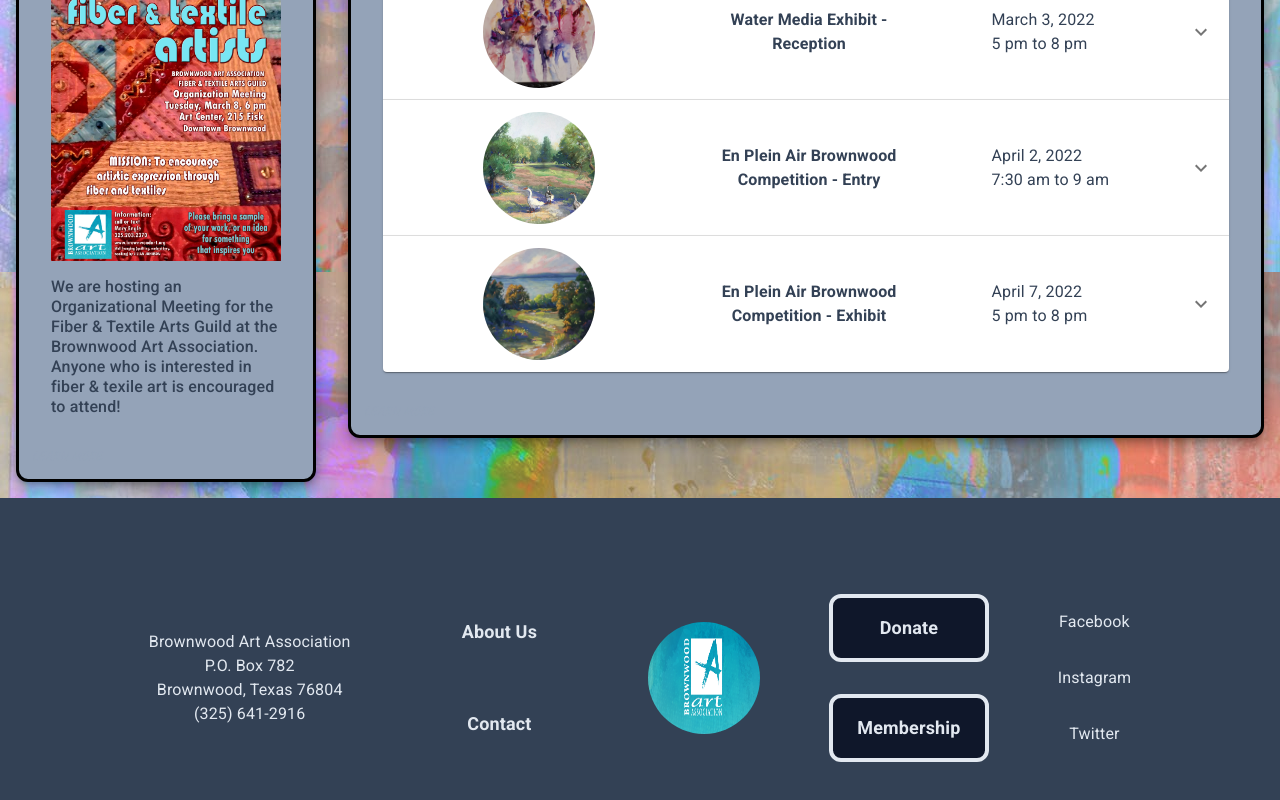
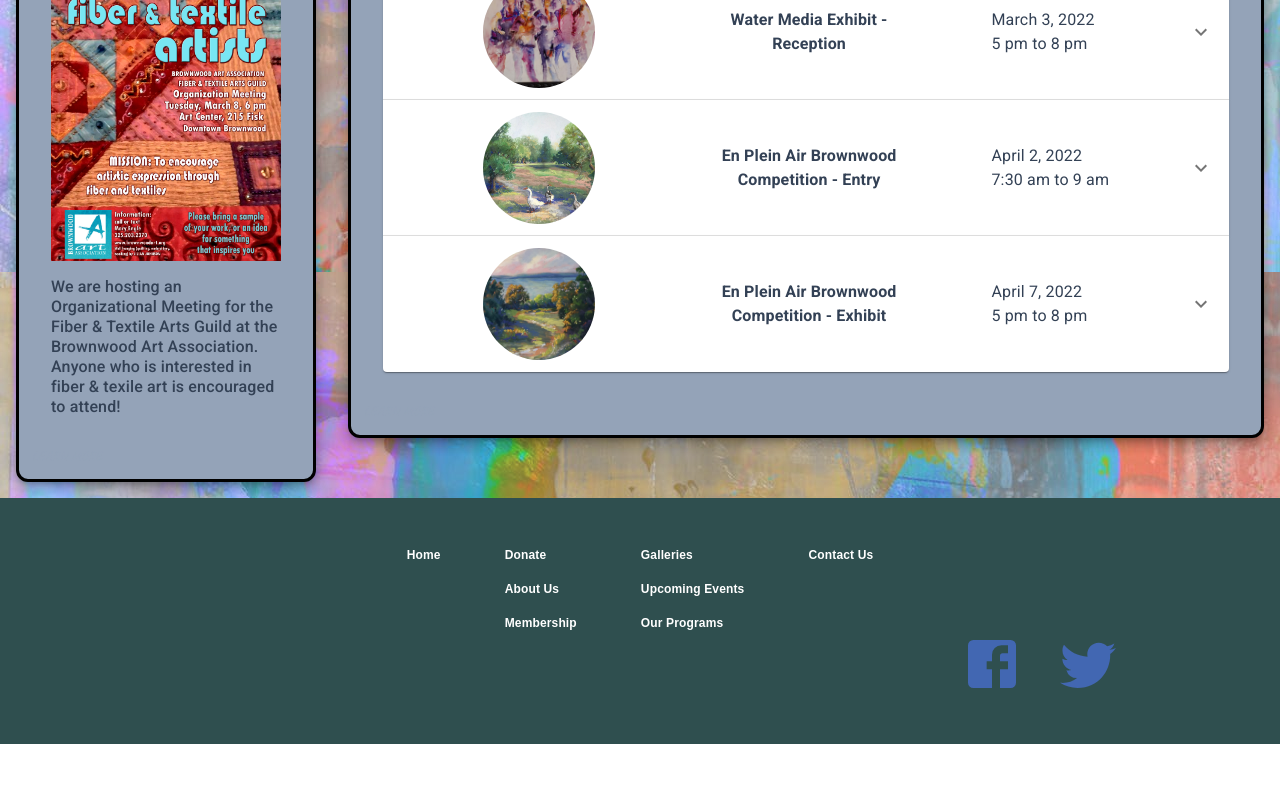
Before and after one commit to Jonathan-Day-Dev/bwd-art, a React (Create React App) app: page /event in a window 1280 px wide. Shown: the part 1028-1828 px from the top of the page. After the commit the page ends 1772 px from the top, so only its background shows below. Built offline with nearby package versions, Linux system fonts and the light colour scheme.

Commit message:
work on footer

```diff
--- a/src/App.js
+++ b/src/App.js
@@ -12,7 +12,8 @@ import Box from '@mui/material/Box';
 
 import Banner from "./components/Layout/Header/Banner";
 import Features from "./components/Layout/Features";
-import Footer from "./components/Layout/Footer";
+// import Footer from "./components/Layout/Footer";
+import MuiFooter from "./components/Layout/Footer/Footer"
 
 import AboutUs from "./components/About/AboutUs";
 import Contact from "./components/Contact/Contact";
@@ -55,7 +56,8 @@ const App = () => {
           <Route path="/programs" element={<Programs />} />
           {/* </div> */}
         </Routes>
-        <Footer />
+        {/* <Footer /> */}
+        <MuiFooter />
       </div>
     </ThemeProvider>
   );
--- a/src/components/Event/Event.js
+++ b/src/components/Event/Event.js
@@ -45,7 +45,7 @@ const Event = (props) => {
             </div>
           }
         ></CustomCard>
-        <CustomAcc events={events} />
+        <CustomAcc events={events} title="Upcoming Events" />
       </Box>
     </div>
   );
--- a/src/components/Event/Programs.js
+++ b/src/components/Event/Programs.js
@@ -19,7 +19,7 @@ const Program = (props) => {
 
   return (
     <div className={styles.container} ref={topRef}>
-      <CustomAcc events={events} />
+      <CustomAcc events={events} title="Our Programs" />
     </div>
   );
 };
--- a/src/components/Event/components/CustomAcc.js
+++ b/src/components/Event/components/CustomAcc.js
@@ -17,7 +17,7 @@ const CustomAcc = (props) => {
   };
   return (
     <CustomCard
-      title="Upcoming Events"
+      title={props.title}
       maxWth={{ xs: "80%", md: "100%" }}
       body={
         <div>
--- /dev/null
+++ b/src/components/Layout/Footer/Footer.js
@@ -0,0 +1,112 @@
+import { styled } from "@mui/system";
+
+import Grid from "@mui/material/Grid";
+import FacebookIcon from "@mui/icons-material/Facebook";
+import TwitterIcon from "@mui/icons-material/Twitter";
+
+import { Link } from "react-router-dom";
+
+const StyledFooter = styled("footer")(({ theme }) => ({
+  backgroundColor: "#2F4F4F",
+  width: "100%",
+  paddingLeft: "10rem",
+  paddingRight: "10rem",
+  paddingTop: "3rem",
+  paddingBottom: "3rem",
+}));
+
+const StyledGrid = styled(Grid)({
+  color: "white",
+  fontFamily: "Arial",
+  fontSize: "0.75rem",
+  fontWeight: "bold",
+});
+
+const Footer = () => {
+  return (
+    <StyledFooter>
+      <Grid
+        container
+        justifyContent="center"
+        spacing={8}
+        sx={{ display: { xs: "none", md: "flex" } }}
+      >
+        <StyledGrid item>
+          <Grid container direction="column" spacing={2}>
+            <Grid item component={Link} to="/">
+              Home
+            </Grid>
+          </Grid>
+        </StyledGrid>
+        <StyledGrid item>
+          <Grid container direction="column" spacing={2}>
+            <Grid
+              item
+              component={Link}
+              to="//checkout.square.site/merchant/3M8VC0T8TZ955/checkout/CGOPRSY5DJFUMQZHL5MXFQU4"
+            >
+              Donate
+            </Grid>
+            <Grid item component={Link} to="/about">
+              About Us
+            </Grid>
+            <Grid
+              item
+              component={Link}
+              to="//checkout.square.site/merchant/3M8VC0T8TZ955/checkout/BRMFSPKMUFN3T3XT2SYEYPZ6"
+            >
+              Membership
+            </Grid>
+          </Grid>
+        </StyledGrid>
+        <StyledGrid item>
+          <Grid container direction="column" spacing={2}>
+            <Grid item component={Link} to="/members">
+              Galleries
+            </Grid>
+            <Grid item component={Link} to="/event">
+              Upcoming Events
+            </Grid>
+            <Grid item component={Link} to="/programs">
+              Our Programs
+            </Grid>
+          </Grid>
+        </StyledGrid>
+        <StyledGrid item>
+          <Grid container direction="column" spacing={2}>
+            <Grid item component={Link} to="/contact">
+              Contact Us
+            </Grid>
+          </Grid>
+        </StyledGrid>
+      </Grid>
+
+      <Grid
+        container
+        sx={{ justifyContent: { xs: "center", md: "flex-end" } }}
+        spacing={4}
+      >
+        <Grid item>
+          <a
+            href="https://www.facebook.com/brownwoodart"
+            target="_blank"
+            rel="noreferrer"
+          >
+            <FacebookIcon sx={{ fontSize: { xs: "3rem", md: "4rem"} }} color="social" />
+          </a>
+        </Grid>
+        <Grid item>
+          <a
+            href="https://www.twitter.com/BrownwoodArt"
+            target="_blank"
+            rel="noreferrer"
+          >
+            <TwitterIcon sx={{ fontSize: { xs: "3rem", md: "4rem"} }} color="social" />
+          </a>
+        </Grid>
+      </Grid>
+    </StyledFooter>
+  );
+};
+
+export default Footer;
--- a/src/components/Layout/Header/Banner.js
+++ b/src/components/Layout/Header/Banner.js
@@ -42,6 +42,7 @@ const Banner = () => {
                   md: "3rem",
                   lg: "4rem",
                 },
+                fontWeight: 700
               }}
             >
               PO Box 782
@@ -55,6 +56,7 @@ const Banner = () => {
                   md: "3rem",
                   lg: "4rem",
                 },
+                fontWeight: 700
               }}
             >
               Brownwood, TX 76804
@@ -70,6 +72,7 @@ const Banner = () => {
                   md: "2rem",
                   lg: "3rem",
                 },
+                fontWeight: 700
               }}
             >
               Open 2:00 pm - 6:00 pm Monday - Friday
@@ -85,6 +88,7 @@ const Banner = () => {
                   md: "2rem",
                   lg: "3rem",
                 },
+                fontWeight: 700
               }}
             >
               (325) 641-2916
--- a/src/components/UI/Theme.js
+++ b/src/components/UI/Theme.js
@@ -15,6 +15,9 @@ const Theme = createTheme({
     secondary: {
       main: `${arcOrange}`,
     },
+    social: {
+      main: "#4267B2"
+    }
   },
   typography: {
     div: {
@@ -76,6 +79,9 @@ const Theme = createTheme({
     button: {
       borderRadius: "20px",
       fontFamily: "Caveat",
+    },
+    social: {
+      fontSize: "36px"
     }
   },
 });
```
